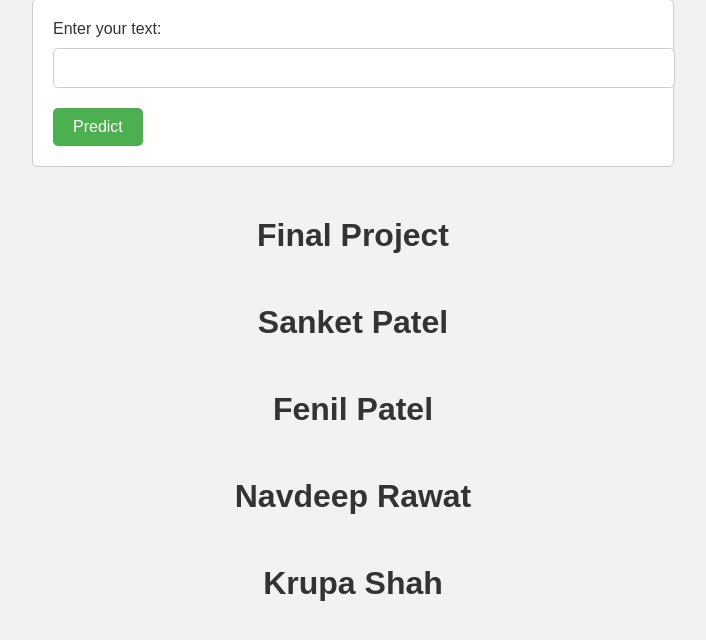
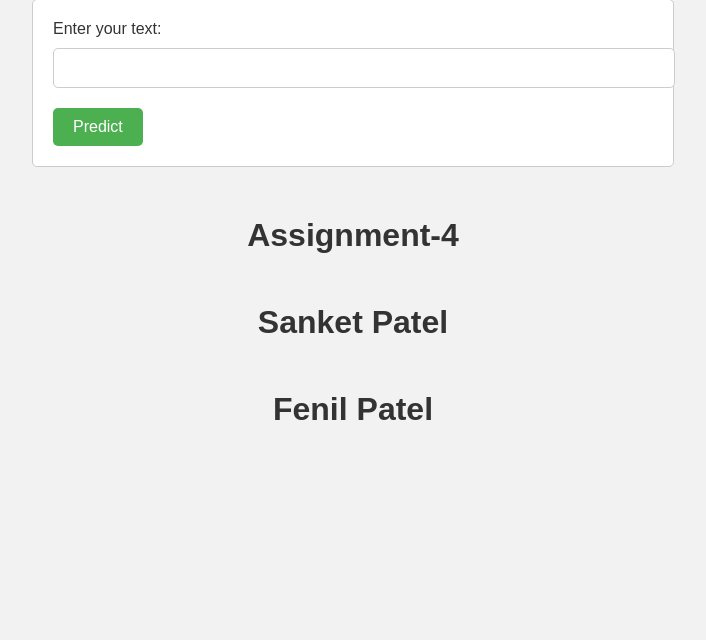
Before and after one commit to Sanket1909/nextwordpro, a Flask app: page / in a window 1280 px wide. Shown: the part 138-778 px from the top of the page, without its empty margins (287-993 px from the left). Run offline with Flask 3, Linux system fonts and the light colour scheme.

Commit message:
Update home.html

```diff
--- a/templates/home.html
+++ b/templates/home.html
@@ -62,10 +62,9 @@
       <input type="text" name="text" id="text" required>
       <button type="submit">Predict</button>
     </form>
-     <h1>Final Project</h1>
+     <h1>Assignment-4</h1>
      <h1>Sanket Patel</h1>
      <h1>Fenil Patel</h1>
-     <h1>Navdeep Rawat</h1>
-     <h1>Krupa Shah</h1>
+
   </body>
 </html>
```
